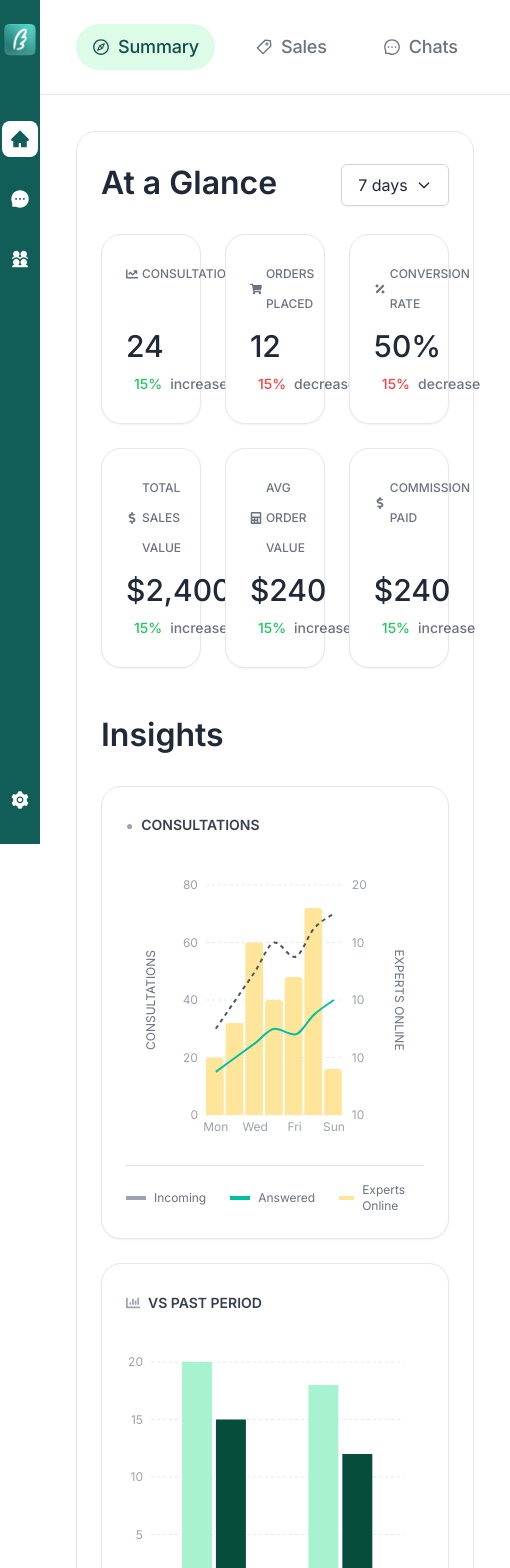
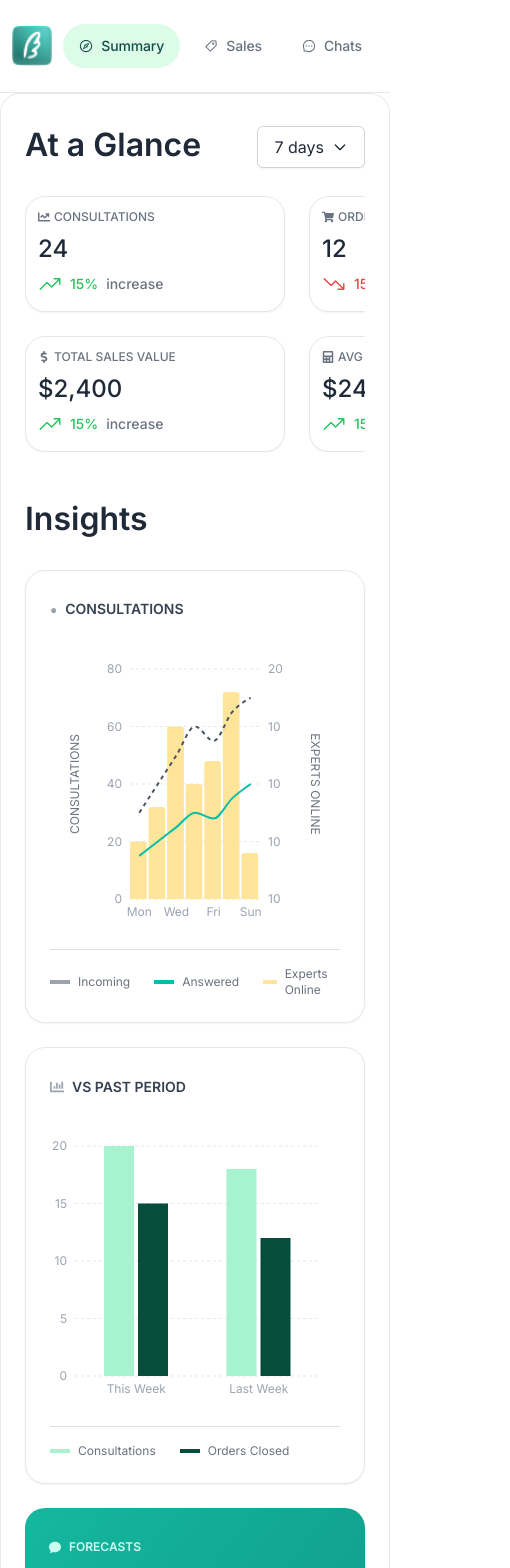
Before and after one commit to Animesh-chaturvedi/wingman-dashboard, a Next.js app: page / in a window 390 px wide. Shown: the top 1568 px of the page, 510 px wide, since content can reach past the window. Built offline with nearby package versions, Linux system fonts and the light colour scheme.

Commit message:
table section with responsive css for full app.

```diff
--- a/src/app/components/Card.tsx
+++ b/src/app/components/Card.tsx
@@ -12,14 +12,14 @@ const Card: React.FC<CardProps> = ({ title, value, percentage, icon:Icon }) => {
   const isPositive = percentage > 0;
 
   return (
-    <div className="bg-white border border-gray-200 rounded-[20px] p-6 shadow-sm flex flex-col justify-between">
+    <div className="bg-white border border-gray-200 rounded-[20px] p-3 md:p-6 shadow-sm flex flex-col justify-between min-w-[260px]">
       <div className="flex items-center mb-1">
         <div className="text-gray-500 text-lg font-large"><Icon className='w-3 h-3' /></div>
-        <h3 className="text-gray-500 text-xs/[30px] font-medium uppercase ml-1">{title}</h3>
+        <h3 className="text-gray-500 text-xs md:text-xs/[30px] font-medium uppercase ml-1">{title}</h3>
       </div>
       {/* Title and Value */}
       <div>
-        <p className="text-3xl/[38px] font-medium my-1">{value}</p>
+        <p className=" text-2xl md:text-3xl/[38px] font-medium my-1">{value}</p>
         <div
           className={`text-sm/[30px] font-medium flex items-center mt-1 ${
             isPositive ? 'text-green-500' : 'text-red-500'
--- a/src/app/components/Content.tsx
+++ b/src/app/components/Content.tsx
@@ -1,5 +1,5 @@
 const Content = ({ children }: { children: React.ReactNode }) => {
-    return <div className=" m-9 px-6 py-8 border border-gray-200 rounded-[20px]">{children}</div>;
+    return <div className="m-0 md:m-9 px-6 py-8 border border-gray-200 rounded-[20px]">{children}</div>;
   };
 
   export default Content;
--- /dev/null
+++ b/src/app/components/Modal.tsx
@@ -0,0 +1,41 @@
+'use client';
+import React, { useEffect, useRef } from 'react';
+
+interface ModalProps {
+  isOpen: boolean;
+  onClose: () => void;
+  children: React.ReactNode;
+}
+
+const Modal: React.FC<ModalProps> = ({ isOpen, onClose, children }) => {
+  const modalRef = useRef<HTMLDivElement>(null);
+
+  // Close modal when clicking outside
+  useEffect(() => {
+    const handleClickOutside = (event: MouseEvent) => {
+      if (modalRef.current && !modalRef.current.contains(event.target as Node)) {
+        onClose();
+      }
+    };
+
+    if (isOpen) {
+      document.addEventListener('mousedown', handleClickOutside);
+    } else {
+      document.removeEventListener('mousedown', handleClickOutside);
+    }
+
+    return () => document.removeEventListener('mousedown', handleClickOutside);
+  }, [isOpen, onClose]);
+
+  if (!isOpen) return null;
+
+  return (
+    <div className="absolute top-full left-0 w-full bg-white shadow-lg border-t border-gray-200 z-50">
+      <div ref={modalRef} className="relative">
+        {children}
+      </div>
+    </div>
+  );
+};
+
+export default Modal;
--- a/src/app/components/Navbar.tsx
+++ b/src/app/components/Navbar.tsx
@@ -1,25 +1,75 @@
-'use client'
+// 'use client'
+// import { useState } from 'react';
+// import { AiOutlineTag, AiOutlineMessage, AiOutlineCompass } from 'react-icons/ai';
+
+// const Navbar = () => {
+//   const [selected, setSelected] = useState('summary');
+
+//   const tabs = [
+//     { id: 'summary', label: 'Summary', icon: <AiOutlineCompass className="text-lg" /> },
+//     { id: 'sales', label: 'Sales', icon: <AiOutlineTag className="text-lg" /> },
+//     { id: 'chats', label: 'Chats', icon: <AiOutlineMessage className="text-lg" /> },
+//   ];
+
+//   return (
+//     <div className="z-10 bg-white border-b border-gray-200 flex items-center py-6 px-9">
+//       <div className="flex space-x-6">
+//         {tabs.map((tab) => (
+//           <a
+//             key={tab.id}
+//             href="#"
+//             onClick={() => setSelected(tab.id)}
+//             className={`flex text-lg/[22px] items-center space-x-2 font-medium  px-4 py-3 rounded-full ${
+//               selected === tab.id
+//                 ? 'bg-green-100 text-teal-900'
+//                 : 'text-gray-500 hover:text-gray-800'
+//             }`}
+//             style={{
+//               letterSpacing: '-0.01em',
+//             }}
+//           >
+//             {tab.icon}
+//             <span>{tab.label}</span>
+//           </a>
+//         ))}
+//       </div>
+//     </div>
+//   );
+// };
+
+// export default Navbar;
+
+
+'use client';
 import { useState } from 'react';
 import { AiOutlineTag, AiOutlineMessage, AiOutlineCompass } from 'react-icons/ai';
+import { FaBars } from 'react-icons/fa';
+import Modal from './Modal';
+import Image from 'next/image';
 
 const Navbar = () => {
   const [selected, setSelected] = useState('summary');
+  const [isModalOpen, setModalOpen] = useState(false);
 
   const tabs = [
-    { id: 'summary', label: 'Summary', icon: <AiOutlineCompass className="text-lg" /> },
-    { id: 'sales', label: 'Sales', icon: <AiOutlineTag className="text-lg" /> },
-    { id: 'chats', label: 'Chats', icon: <AiOutlineMessage className="text-lg" /> },
+    { id: 'summary', label: 'Summary', icon: <AiOutlineCompass className="text:sm md:text-lg" /> },
+    { id: 'sales', label: 'Sales', icon: <AiOutlineTag className="text:sm md:text-lg" /> },
+    { id: 'chats', label: 'Chats', icon: <AiOutlineMessage className="text:sm md:text-lg" /> },
   ];
 
   return (
-    <div className="z-10 bg-white border-b border-gray-200 flex items-center py-6 px-9">
-      <div className="flex space-x-6">
+    <div className="z-10 bg-white border-b border-gray-200 flex items-center justify-between py-6 px-3 md:px-9 relative">
+      {/* Logo */}
+      <div className="md:hidden w-10 h-10 mr-2"><Image src="/Logo.png" alt="Logo" width={40} height={40} /></div>
+
+      {/* Tabs for Medium and Larger Screens */}
+      <div className="flex space-x-2 md:space-x-6">
         {tabs.map((tab) => (
           <a
             key={tab.id}
             href="#"
             onClick={() => setSelected(tab.id)}
-            className={`flex text-lg/[22px] items-center space-x-2 font-medium  px-4 py-3 rounded-full ${
+            className={`flex text-sm md:text-lg/[22px] items-center space-x-2 sm:ml-0 font-medium px-4 py-3 rounded-full ${
               selected === tab.id
                 ? 'bg-green-100 text-teal-900'
                 : 'text-gray-500 hover:text-gray-800'
@@ -33,6 +83,39 @@ const Navbar = () => {
           </a>
         ))}
       </div>
+
+      {/* Hamburger Menu for Small Screens */}
+      {/* <button
+        className="block md:hidden text-gray-600"
+        onClick={() => setModalOpen(!isModalOpen)}
+      >
+        <FaBars size={20} />
+      </button> */}
+
+      {/* Modal for Small Screen Tabs */}
+      <Modal isOpen={isModalOpen} onClose={() => setModalOpen(false)}>
+        <ul className="space-y-6 text-center py-4">
+          {tabs.map((tab) => (
+            <li key={tab.id}>
+              <a
+                href="#"
+                onClick={() => {
+                  setSelected(tab.id);
+                  setModalOpen(false);
+                }}
+                className={`flex justify-center items-center text-lg font-medium py-2 ${
+                  selected === tab.id
+                    ? 'bg-green-100 text-teal-900 rounded-lg'
+                    : 'text-gray-500 hover:text-gray-800'
+                }`}
+              >
+                {tab.icon}
+                <span className="ml-2">{tab.label}</span>
+              </a>
+            </li>
+          ))}
+        </ul>
+      </Modal>
     </div>
   );
 };
--- a/src/app/components/SideBar.tsx
+++ b/src/app/components/SideBar.tsx
@@ -14,7 +14,7 @@ const Sidebar = () => {
   ];
 
   return (
-    <div className="sticky top-0 bg-teal-800 text-white w-15 h-screen flex flex-col items-center py-6">
+    <div className="hidden md:flex sticky top-0 bg-teal-800 text-white w-15 h-screen flex flex-col items-center py-6">
       {/* Logo Section */}
       <div className="mb-8">
         <Image src="/Logo.png" alt="Logo" width={32} height={32} />
--- a/src/app/data/mockdata.ts
+++ b/src/app/data/mockdata.ts
@@ -67,28 +67,32 @@ export const mockData = {
     orders: [
         {
             product: 'Product Name That Is Very Long And Needs Truncation',
-            date: '24 Apr 2024\n10:24 AM',
+            date: '24 Apr 2024',
+            time:'10:24 AM',
             timeSpent: '2h 5m',
             orderValue: '$120,21',
             commission: '$55',
           },
           {
             product: 'Another Product Name That Overflows',
-            date: '24 Apr 2024\n10:24 AM',
+            date: '24 Apr 2024',
+            time:'10:24 AM',
             timeSpent: '2h 5m',
             orderValue: '$120,21',
             commission: '$55',
           },
           {
             product: 'Short Product Name',
-            date: '24 Apr 2024\n10:24 AM',
+            date: '24 Apr 2024',
+            time:'10:24 AM',
             timeSpent: '2h 5m',
             orderValue: '$120,21',
             commission: '$55',
           },
           {
             product: 'A Very Very Long Product Name That Will Definitely Be Truncated',
-            date: '24 Apr 2024\n10:24 AM',
+            date: '24 Apr 2024',
+            time:'10:24 AM',
             timeSpent: '2h 5m',
             orderValue: '$120,21',
             commission: '$55',
--- a/src/app/page.tsx
+++ b/src/app/page.tsx
@@ -19,16 +19,19 @@ export default function DashboardPage() {
   return (
     <div className="flex">
       <Sidebar />
-      <div className="flex-1 flex flex-col">
+      <div className="flex-1 flex flex-col w-full max-w-full">
         <Navbar />
         <Content >
           {/* At a Glance Section */}
-          <section className="mb-8">
+          <section className="mb-8 flex flex-col overflow-hidden">
             <div className="flex justify-between mb-4">
               <h2 className="text-[2rem]/[38px] font-semibold mb-4">At a Glance</h2>
               <Dropdown onChange={(value) => setTimeRange(value)} />
             </div>
-            <div className="grid grid-cols-3 gap-6">
+            <div className='overflow-x-auto'>
+              <div className=" grid gap-6" style={{
+               gridTemplateColumns: "repeat(3, minmax(260px, 1fr))",
+              }}>
                 {summary.map((item) => (
                   <Card
                     key={item.id}
@@ -39,21 +42,30 @@ export default function DashboardPage() {
                   />
                 ))}
               </div>
+            </div>
           </section>
 
            <section className="mb-6">
             <h2 className="text-[2rem]/[38px] font-semibold mb-8 mt-12">Insights</h2>
-            <div className="grid grid-cols-1 md:grid-cols-5 gap-6">
-              {/* Consultations Combined Chart */}
+            {/* <div className="grid grid-cols-1 md:grid-cols-5 gap-6">
               <div className="col-span-5 md:col-span-3">
                 <ConsultationsChart data={insights.consultationsChart} />
               </div>
-              {/* Comparison Bar Chart */}
               <div className="col-span-5 md:col-span-1">
                 <ComparisonChart data={insights.comparisonChart} />
               </div>
-              {/* Forecast Card */}
               <div className="col-span-5 md:col-span-1">
+                <ForecastCard forecast={insights.forecast} />
+              </div>
+            </div> */}
+            <div className="grid grid-cols-1 md:grid-cols-2 lg:grid-cols-5 gap-6">
+                <div className="col-span-1 md:col-span-2 lg:col-span-3">
+                    <ConsultationsChart data={insights.consultationsChart} />
+                </div>
+                <div className="col-span-1">
+                    <ComparisonChart data={insights.comparisonChart} />
+                </div>
+                <div className="col-span-1">
                     <ForecastCard forecast={insights.forecast} />
                 </div>
             </div>
```
Also changed, not shown: src/app/components/OrderTable.tsx (+37 -20 lines), tsconfig.json (+29 -6 lines). Lines whose indentation alone changed are shown as unchanged.
